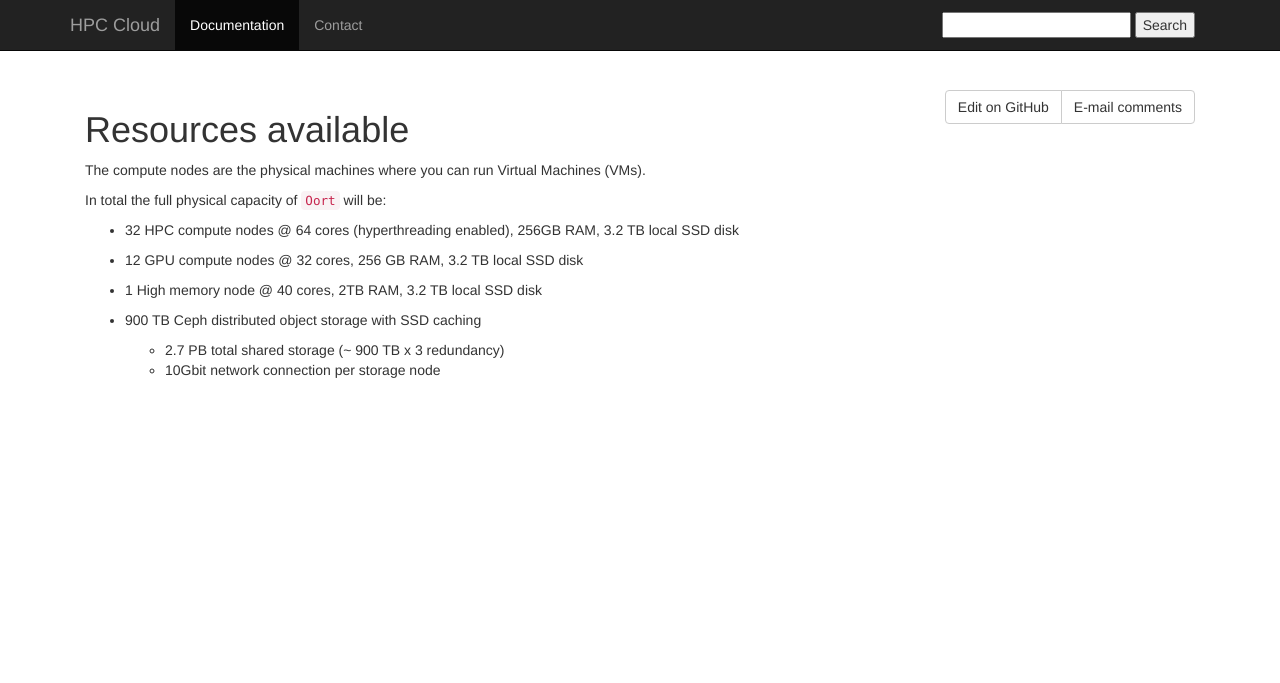
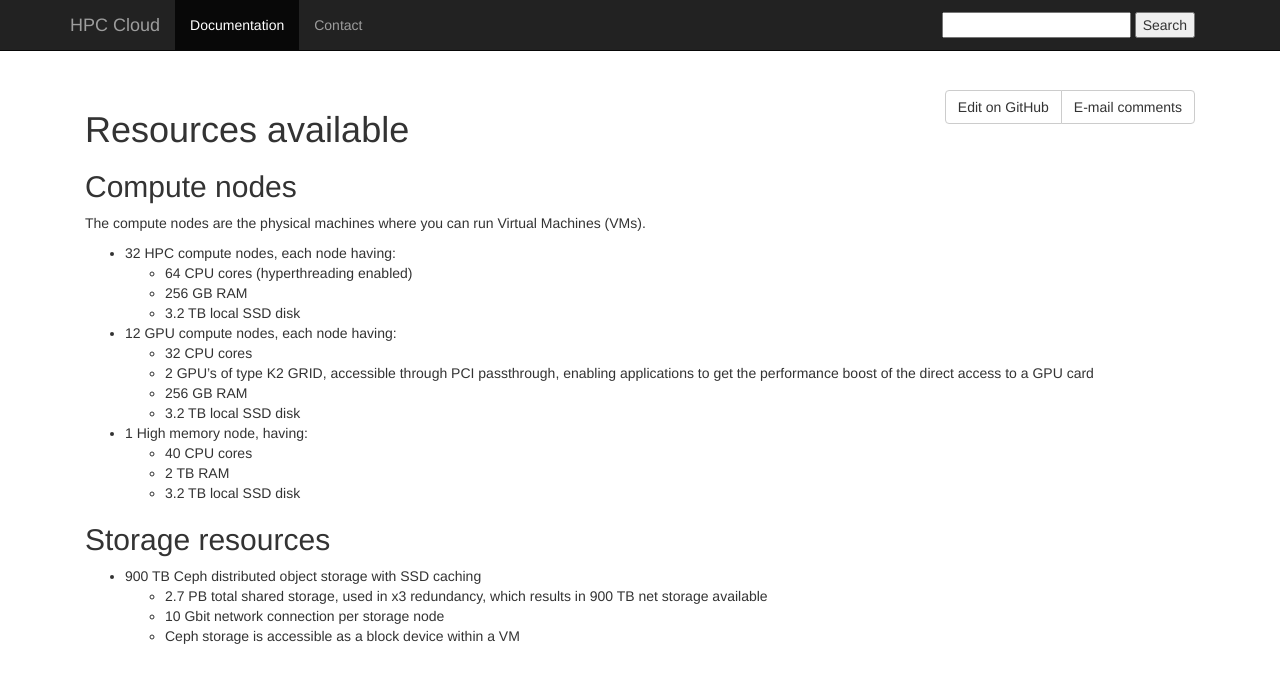
Before and after one commit to sara-nl/clouddocs, a Jekyll site: the page built from resources-available.markdown, in a window 1280 px wide. Shown: the top 683 px of the page. Built offline with Jekyll 4.4.1, drawn with Linux system fonts in a browser that asks for light colours; nearby versions of some CDN libraries.

Commit message:
Update resources-available.markdown

```diff
--- a/resources-available.markdown
+++ b/resources-available.markdown
@@ -3,16 +3,29 @@ layout: default
 ---
 # Resources available
 
+## Compute nodes
+
 The compute nodes are the physical machines where you can run Virtual Machines (VMs).
 
-In total the full physical capacity of `Oort` will be:
+* 32 HPC compute nodes, each node having:
+  * 64 CPU cores (hyperthreading enabled)
+  * 256 GB RAM
+  * 3.2 TB local SSD disk
 
-* 32 HPC compute nodes @ 64 cores (hyperthreading enabled), 256GB RAM, 3.2 TB local SSD disk
+* 12 GPU compute nodes, each node having:
+  * 32 CPU cores
+  * 2 GPU's of type K2 GRID, accessible through PCI passthrough, enabling applications to get the performance boost of the direct access to a GPU card
+  * 256 GB RAM
+  * 3.2 TB local SSD disk
 
-* 12 GPU compute nodes @ 32 cores, 256 GB RAM, 3.2 TB local SSD disk
+* 1 High memory node, having:
+  * 40 CPU cores
+  * 2 TB RAM
+  * 3.2 TB local SSD disk
 
-* 1 High memory node @ 40 cores, 2TB RAM, 3.2 TB local SSD disk
+## Storage resources
 
 * 900 TB Ceph distributed object storage with SSD caching
-  * 2.7 PB total shared storage (~ 900 TB x 3 redundancy)
-  * 10Gbit network connection per storage node
+  * 2.7 PB total shared storage, used in x3 redundancy, which results in 900 TB net storage available
+  * 10 Gbit network connection per storage node
+  * Ceph storage is accessible as a block device within a VM
```
